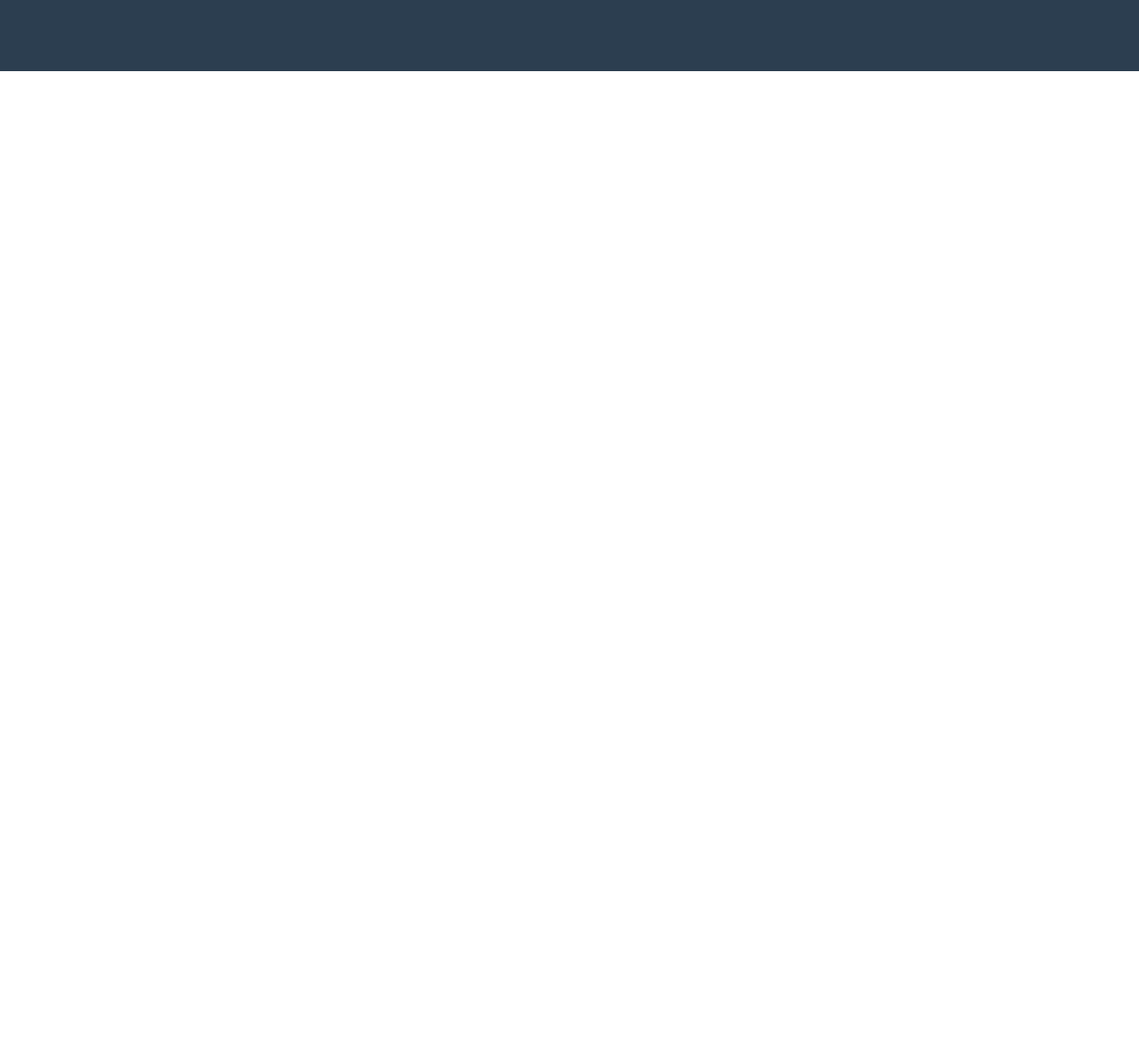
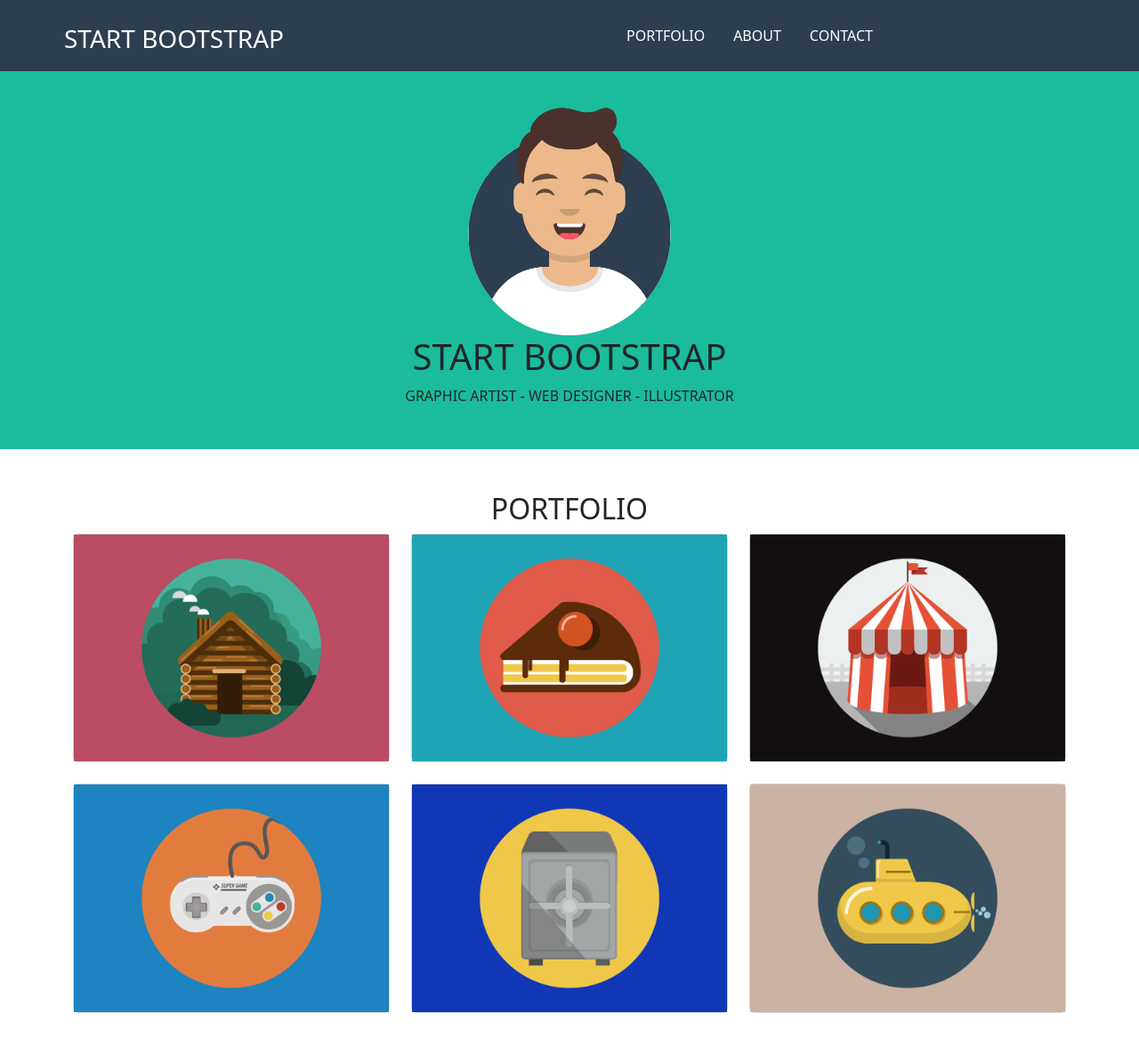
Before and after one commit to Giadagenovesi/html-css-bootstrap-freelancer, a plain HTML site: page index.html in a window 1280 px wide. Shown: the whole page at 89% size. Before the commit the page ends 800 px from the top, so only its background shows below. Drawn offline with nearby package versions, Linux system fonts and the light colour scheme.

Commit message:
Completed Header, Jumbotron and Portfolio section

```diff
--- a/css/style.css
+++ b/css/style.css
@@ -5,8 +5,72 @@ img {
 
 /* HEADER */
 header {
+    width: 100%;
     height: 80px;
     background-color: #2C3E50;
 }
+.ms_container {
+    margin: 0 auto;
+    max-width: 1200px;
+}
+.ms_row {
+    line-height: 80px;
+    display: flex;
+    align-items: center;
+}
+.ms_logo {
+    width: 80%;
+    padding-left: 2rem;
+}
+.ms_menu {
+    width: 20%;
+    text-align: center;
+}
+header ul {
+    list-style-type: none;
+    display: none;
+}
+header li {
+    margin-left: 2rem;
+}
 
 /* MAIN */
+/* Jumbotron */
+.ms_jumbotron {
+    background-color: #1ABC9C;
+    padding: 2rem 0;
+}
+.ms_jumbotron-container {
+    margin: 0 auto;
+    text-align: center;
+}
+.ms_jumbotron img {
+    width: 250px;
+}
+/* .ms_jumbotron ul {
+    justify-content: center;
+    display: flex;
+    list-style-type: none;
+}  */
+
+/* RESPONSIVE */
+@media screen and (min-width:768px) {
+
+    .ms_logo {
+    width: 50%;
+    padding-left: 2rem;
+    }
+    .ms_menu {
+    width: 50%;
+    text-align: center;
+    }
+
+    .hamburger {
+        display: none;
+    }
+
+    header ul {
+        display: flex;
+    }
+
+}
--- a/index.html
+++ b/index.html
@@ -11,16 +11,93 @@
 
     <!-- Custom Style -->
     <link rel="stylesheet" href="css/style.css">
+
+    <!-- Font Awsome -->
+    <link rel="stylesheet" href="https://cdnjs.cloudflare.com/ajax/libs/font-awesome/6.3.0/css/all.min.css" integrity="sha512-SzlrxWUlpfuzQ+pcUCosxcglQRNAq/DZjVsC0lE40xsADsfeQoEypE+enwcOiGjk/bSuGGKHEyjSoQ1zVisanQ==" crossorigin="anonymous" referrerpolicy="no-referrer" />
 </head>
 <body>
     <!-- Header -->
-    <header>
+    <header class="text-white">
+        <div class="ms_container ">
+            <div class="ms_row">
+                <div class="ms_logo">
+                    <h3>START BOOTSTRAP</h3>
+                </div>
+                <div class="ms_menu" >
+                    <div class="hamburger">
+                        <i class="fa-solid fa-bars"></i>
+                    </div>
+                    <ul>
+                        <li>PORTFOLIO</li>
+                        <li>ABOUT</li>
+                        <li>CONTACT</li>
+                    </ul>
+                </div>
+            </div>
+        </div>
 
     </header>
     <!-- /Header -->
 
     <!-- Main -->
     <main>
+        <!-- Jumbotron -->
+        <section class="ms_jumbotron">
+            <div class="ms_jumbotron-container">
+                <img src="img/avatar.svg" alt="Bootstrap avatar">
+            <h1>START BOOTSTRAP</h1>
+            <p>GRAPHIC ARTIST - WEB DESIGNER - ILLUSTRATOR</p>
+            </div>
+
+
+        </section>
+        <!-- /Jumbotron -->
+
+        <!-- Portfolio section -->
+        <section>
+            <div class="container py-5">
+                <h2 class="text-center"> PORTFOLIO</h2>
+                <div class="row d">
+                    <div class="col-12 col-md-6 col-lg-4 pb-4">
+                        <div class="card">
+                            <img src="img/cabin.png" alt="">
+                        </div>
+                    </div>
+                    <div class="col-12 col-md-6 col-lg-4 pb-4">
+                        <div class="card">
+                            <img src="img/cake.png" alt="">
+                        </div>
+                    </div>
+                    <div class="col-12 col-md-6 col-lg-4 pb-4">
+                        <div class="card">
+                            <img src="img/circus.png" alt="">
+                        </div>
+                    </div>
+                    <div class="col-12 col-md-6 col-lg-4 pb-4">
+                        <div class="card">
+                            <img src="img/game.png" alt="">
+                        </div>
+                    </div>
+                    <div class="col-12 col-md-6 col-lg-4 pb-4">
+                        <div class="card">
+                            <img src="img/safe.png" alt="">
+                        </div>
+                    </div>
+                    <div class="col-12 col-md-6 col-lg-4 pb-4">
+                        <div class="card">
+                            <img src="img/submarine.png" alt="">
+                        </div>
+                    </div>
+                </div>
+            </div>
+        </section>
+        <!-- /Portfolio section -->
+
+        <!-- About Section -->
+        <!-- About Section -->
+
+
+
 
     </main>
     <!-- /Main -->
```
